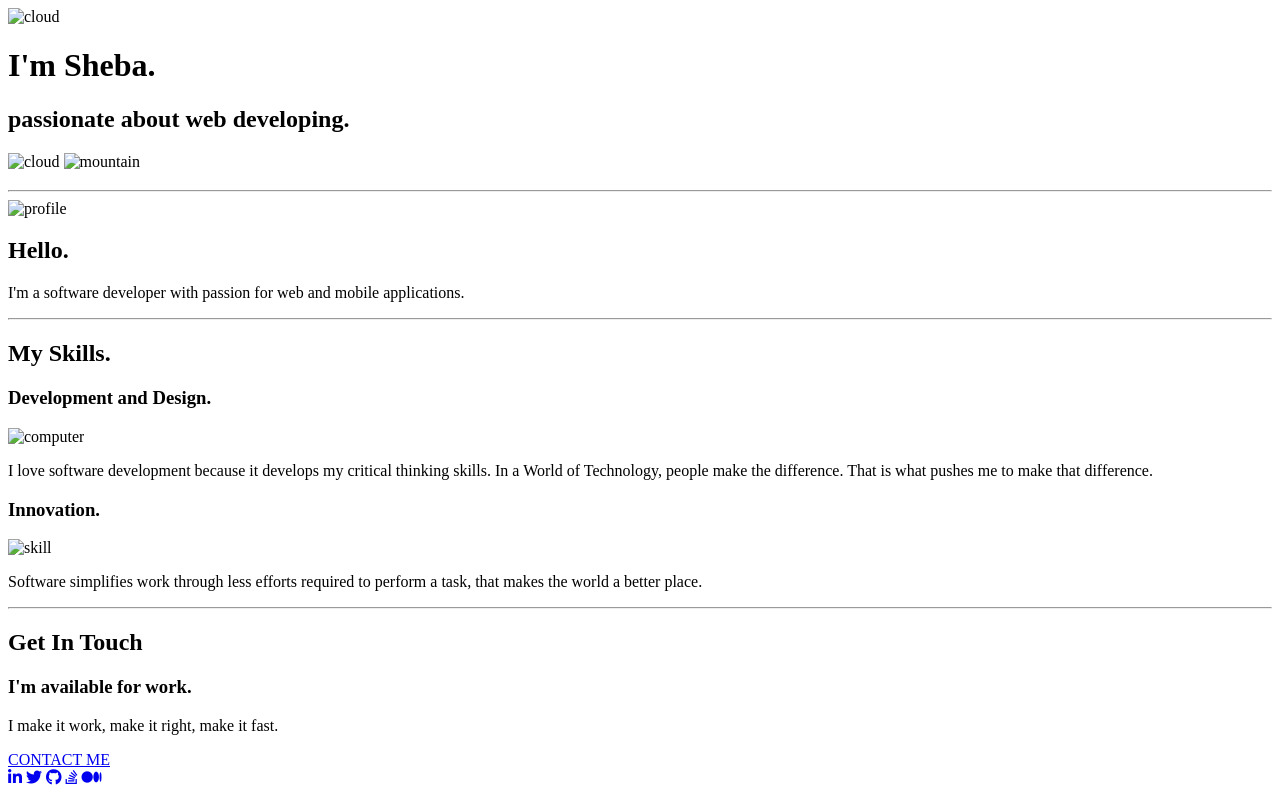
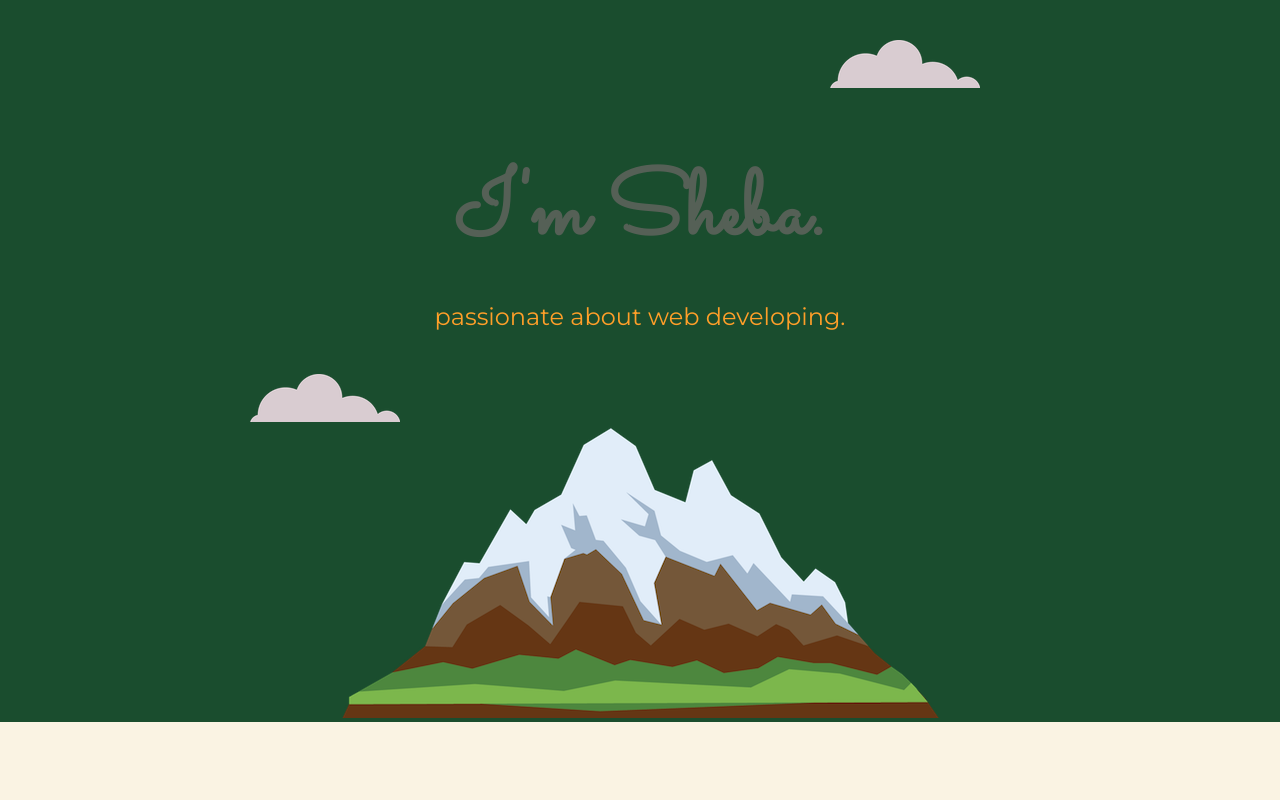
Before and after one commit to Sheba-Ayinzabyonna/CSS, a plain HTML site: page index.html in a window 1280 px wide. Shown: the top 800 px of the page. Drawn offline with Linux system fonts and the light colour scheme.

Commit message:
Update index.html

```diff
--- a/index.html
+++ b/index.html
@@ -5,7 +5,7 @@
     <meta http-equiv="X-UA-Compatible" content="IE=edge">
     <meta name="viewport" content="width=device-width, initial-scale=1.0">
     <title>Sheba</title>
-    <link rel="stylesheet" href="/Personal Site/CSS/styles.css">
+    <link rel="stylesheet" href="CSS/styles.css">
     <link rel="icon" href="/Personal Site/imgs/favicon.ico">
     <link rel="preconnect" href="https://fonts.googleapis.com">
     <link rel="preconnect" href="https://fonts.gstatic.com" crossorigin>
@@ -14,16 +14,16 @@
   </head>
 <body>
     <div class="top-container">
-        <img class ="top-cloud"src="/Personal Site/imgs/cloud.png" alt = "cloud">
+        <img class ="top-cloud"src="cloud.png" alt = "cloud">
         <h1 id="heading1">I'm Sheba.</h1>
         <h2 id="heading2"> passionate about web developing.</h2>
-        <img class ="bottom-cloud" src="/Personal Site/imgs/cloud.png" alt = "cloud">
-        <img src="/Personal Site/imgs/mountain.png" alt = "mountain">
+        <img class ="bottom-cloud" src="cloud.png" alt = "cloud">
+        <img src="mountain.png" alt = "mountain">
         <p><h3 id="heading2"></h3></p>
     </div>
     <hr>
     <div class="skills">
-      <img class="profile" src="/Personal Site/imgs/passport.png" alt="profile">
+      <img class="profile" src="passport.png" alt="profile">
         <h2>Hello.</h2>
         <div class="skill-row1">
           <p class="intro">I'm a software developer with passion for web and mobile applications.</p>
@@ -32,14 +32,14 @@
         <h2>My Skills.</h2>
         <div class="skill-row2">
           <h3>Development and Design.</h3>
-          <img class="computer-img" src="/Personal Site/imgs/computer.png" alt="computer">
+          <img class="computer-img" src="computer.png" alt="computer">
           <p>I love software development because it develops my critical thinking skills.
             In a World of Technology, people make the difference. That is what pushes me to make that difference.</p>
         </div>
 
         <div class="skill-row2">
           <h3>Innovation.</h3>
-          <img class="skill1-img" src="/Personal Site/imgs/skill1.png" alt="skill">
+          <img class="skill1-img" src="skill1.png" alt="skill">
           <p>Software simplifies work through less efforts required to perform a task, that makes the world a better place. </p>
         </div>
     </div>
```
